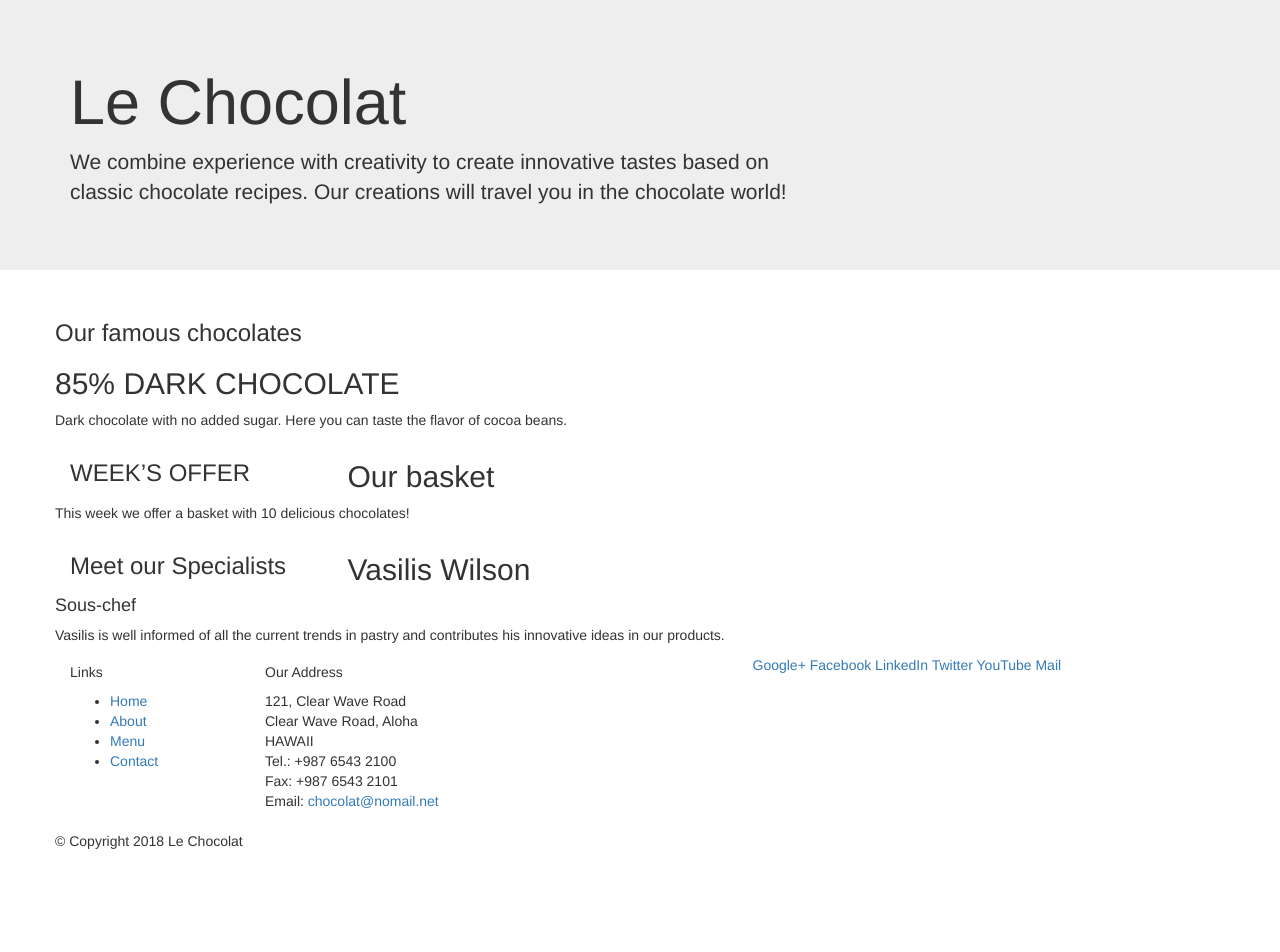
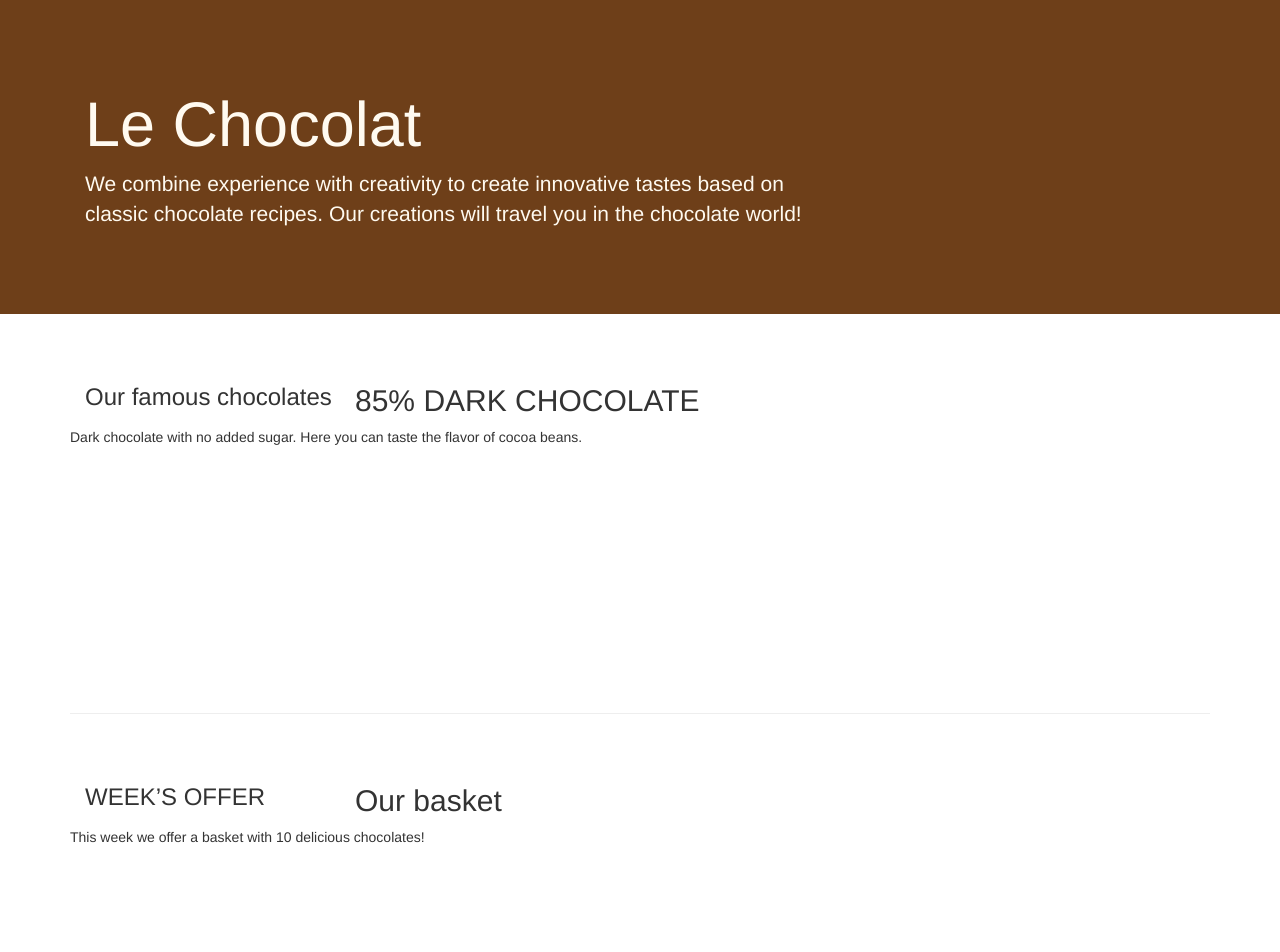
Before and after one commit to triantac/CharaLeChocolat, a plain HTML site: page index.html in a window 1280 px wide. Shown: the top 952 px of the page. Before the commit the page ends 861 px from the top, so only its background shows below. Drawn offline with nearby package versions, Linux system fonts and the light colour scheme.

Commit message:
Bootstrap Grid Part 2

```diff
--- /dev/null
+++ b/css/mystyles.css
@@ -0,0 +1,26 @@
+.row-header{
+    margin:0px auto;
+    padding:0px;
+}
+.row-content {
+    margin:0px auto;
+    padding: 50px 0px 50px 0px;
+    border-bottom: 1px ridge;
+    min-height:400px;
+}
+.footer{
+    background-color: #dbb08d;
+    margin:0px auto;
+    padding: 20px 0px 20px 0px;
+}
+.jumbotron {
+    padding:70px 30px 70px 30px;
+    margin:0px auto;
+    background: #6E3F19;
+    color:floralwhite;
+}
+address{
+    font-size:80%;
+    margin:0px;
+    color:#0f0f0f;
+}
--- a/index.html
+++ b/index.html
@@ -2,11 +2,13 @@
 <html lang="en">
 
 <head>
+    <!-- Required meta tags always come first -->
     <meta charset="utf-8">
     <meta name="viewport" content="width=device-width, initial-scale=1, shrink-to-fit=no">
     <meta http-equiv="x-ua-compatible" content="ie=edge">
     <!-- Bootstrap CSS -->
     <link rel="stylesheet" href="node_modules/bootstrap/dist/css/bootstrap.min.css">
+    <link rel="stylesheet" href="css/mystyles.css">
     <title>Le Chocolat</title>
 </head>
 
@@ -14,30 +16,32 @@
 
     <header class="jumbotron">
         <div class="container">
-            <div class="row">
+            <div class="row row-header">
                 <div class="col-12 col-sm-8">
                     <h1>Le Chocolat</h1>
-                    <p>We combine experience with creativity to create innovative tastes based on classic chocolate recipes. Our creations will travel you in the chocolate world!</p>
+                    <p>We combine experience with creativity to create innovative tastes based on classic chocolate
+                        recipes. Our creations will travel you in the chocolate world!</p>
                 </div>
-                <div class="col col">
+                <div class="col col-sm">
                 </div>
             </div>
         </div>
     </header>
 
+
     <div class="container">
-        <div class="row">
-            <div>
+        <div class="row align-items-center row-content flex-row-reverse">
+            <div class="col-sm-4 col-md-3">
                 <h3>Our famous chocolates</h3>
             </div>
-            <div>
+            <div class="col-sm col-md">
                 <h2>85% DARK CHOCOLATE</h2>
                 <p>Dark chocolate with no added sugar. Here you can taste the flavor of cocoa beans.</p>
             </div>
         </div>
 
 
-        <div class="row">
+        <div class="row align-items-center row-content">
             <div class="col-sm-4 col-md-3">
                 <h3>WEEK’S OFFER</h3>
             </div>
@@ -47,31 +51,32 @@
             </div>
         </div>
 
-        <div class="row">
+        <div class="row align-items-center row-content flex-row-reverse">
             <div class="col-sm-4 col-md-3">
-                <h3>Meet our  Specialists</h3>
+                <h3>Meet our Specialists</h3>
             </div>
             <div class="col-sm col-md">
                 <h2>Vasilis Wilson </h2>
                 <h4>Sous-chef</h4>
-                <p>Vasilis is well informed of all the current trends in pastry and contributes his innovative ideas in our products.</p>
+                <p>Vasilis is well informed of all the current trends in pastry and contributes his innovative ideas in
+                    our products.</p>
             </div>
         </div>
     </div>
 
-    <footer>
+    <footer class="footer">
         <div class="container">
             <div class="row">
-                <div class= "col-5 offset-sm-1 col-sm-2">
+                <div class="col-5 offset-sm-1 col-sm-2">
                     <h5>Links</h5>
-                    <ul>
+                    <ul class="list-unstyled">
                         <li><a href="#">Home</a></li>
                         <li><a href="#">About</a></li>
                         <li><a href="#">Menu</a></li>
                         <li><a href="#">Contact</a></li>
                     </ul>
                 </div>
-                <div class= "col-6 col-sm-5">
+                <div class="col-6 col-sm-5">
                     <h5>Our Address</h5>
                     <address>
                         121, Clear Wave Road<br>
@@ -82,7 +87,7 @@
                         Email: <a href="mailto:chocolat@nomail.net">chocolat@nomail.net</a>
                     </address>
                 </div>
-                <div class= "col col-sm-4">
+                <div class="col col-sm-4 align-self-center">
                     <div>
                         <a href="http://google.com/+">Google+</a>
                         <a href="http://www.facebook.com/profile.php?id=">Facebook</a>
@@ -93,13 +98,15 @@
                     </div>
                 </div>
             </div>
-           <div class="row">
-                <div class= "col-auto">
+            <div class="row row justify-content-center">
+                <div class="col-auto">
                     <p> &copy; Copyright 2018 Le Chocolat</p>
                 </div>
             </div>
         </div>
     </footer>
+
+    <!-- jQuery first, then Tether, then Bootstrap JS. -->
     <script src="node_modules/jquery/dist/jquery.min.js"></script>
     <script src="node_modules/tether/dist/js/tether.min.js"></script>
     <script src="node_modules/popper.js/dist/umd/popper.min.js"></script>
```
Lines whose indentation alone changed are shown as unchanged.
